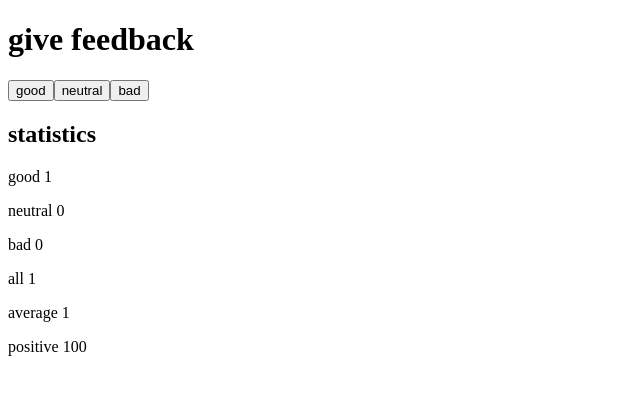
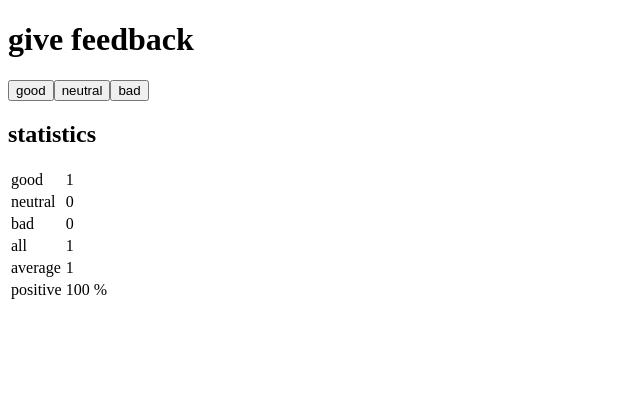
Before and after one commit to serfoll/fso_part1, a React (Vite) app in the folder unicafe/: page / in a window 1280 px wide. Both pictures are taken after a click on the button "good". Shown: the top 394 px of the page, without its empty margins (0-640 px from the left). Built offline with nearby package versions, Linux system fonts and the light colour scheme.

Commit message:
exercise 1.11 step 6: display statistics in table

```diff
--- a/unicafe/src/App.jsx
+++ b/unicafe/src/App.jsx
@@ -2,9 +2,10 @@
 import { useState } from "react";
 
 const StatisticLine = ({ text, value }) => (
-  <p>
-    {text} {value} {text === " positive" && "%"}
-  </p>
+  <tr>
+    <td>{text}</td>
+    {text === "positive" ? <td>{value} %</td> : <td>{value}</td>}
+  </tr>
 );
 
 const Statistics = ({ good, neutral, bad, all, average, positive }) => {
@@ -13,14 +14,16 @@ const Statistics = ({ good, neutral, bad, all, average, positive }) => {
       {all === 0 ? (
         <p>No feedback given</p>
       ) : (
-        <>
+        <table>
+          <tbody>
             <StatisticLine text={"good"} value={good} />
             <StatisticLine text={"neutral"} value={neutral} />
             <StatisticLine text={"bad"} value={bad} />
             <StatisticLine text={"all"} value={all} />
             <StatisticLine text={"average"} value={average} />
             <StatisticLine text={"positive"} value={positive} />
-        </>
+          </tbody>
+        </table>
       )}
     </div>
   );
@@ -39,8 +42,6 @@ const App = () => {
   const [positive, setPositive] = useState(0);
 
   const onFeedback = (feedback) => {
-    console.log("given feedback is: ", feedback);
-
     let countUpdated = 0;
     let allUpdated = 0;
     let averageUpdate = 0;
@@ -80,6 +81,8 @@ const App = () => {
         break;
       default:
     }
+
+    console.log("given feedback is: ", feedback, countUpdated);
   };
 
   return (
```
Lines whose indentation alone changed are shown as unchanged.
